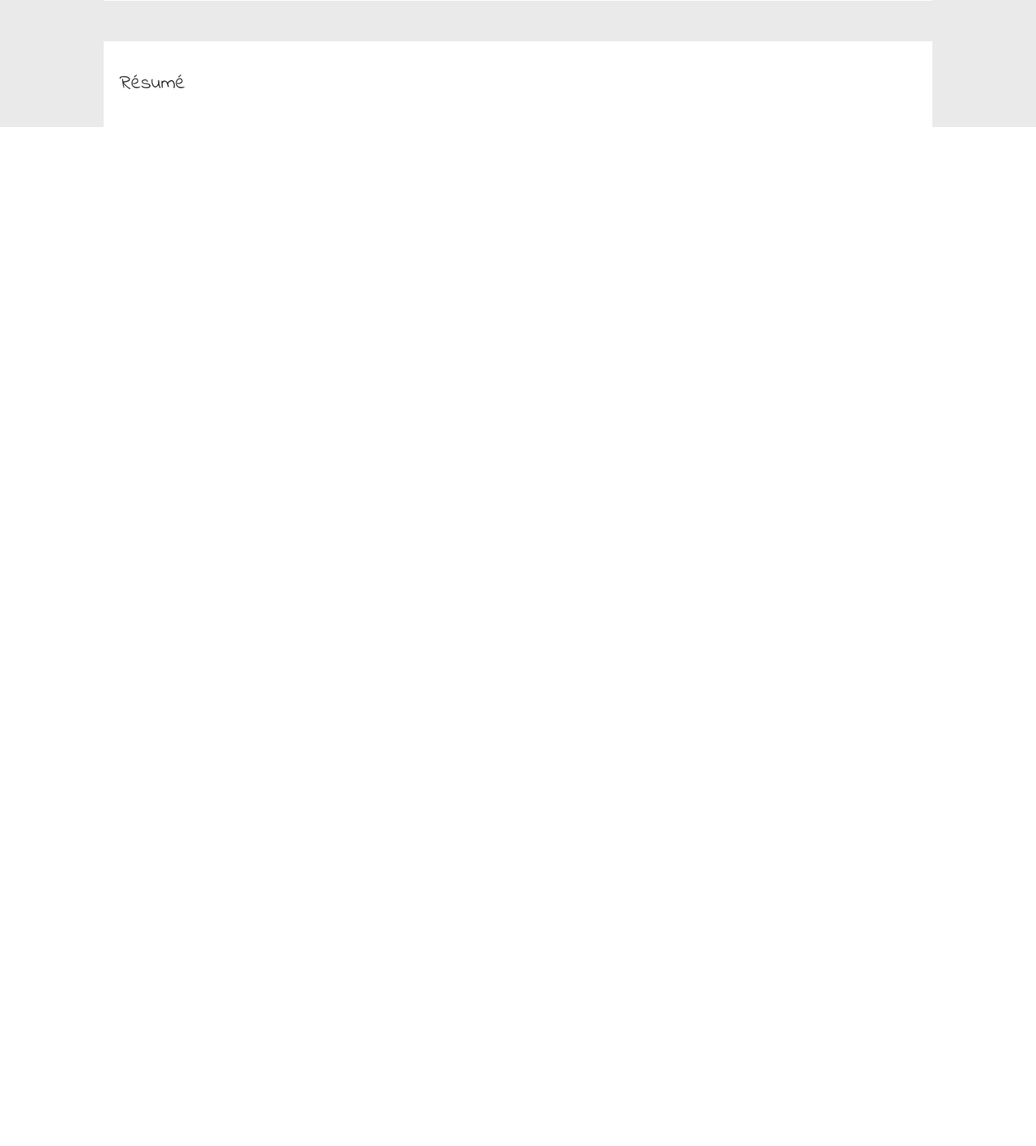
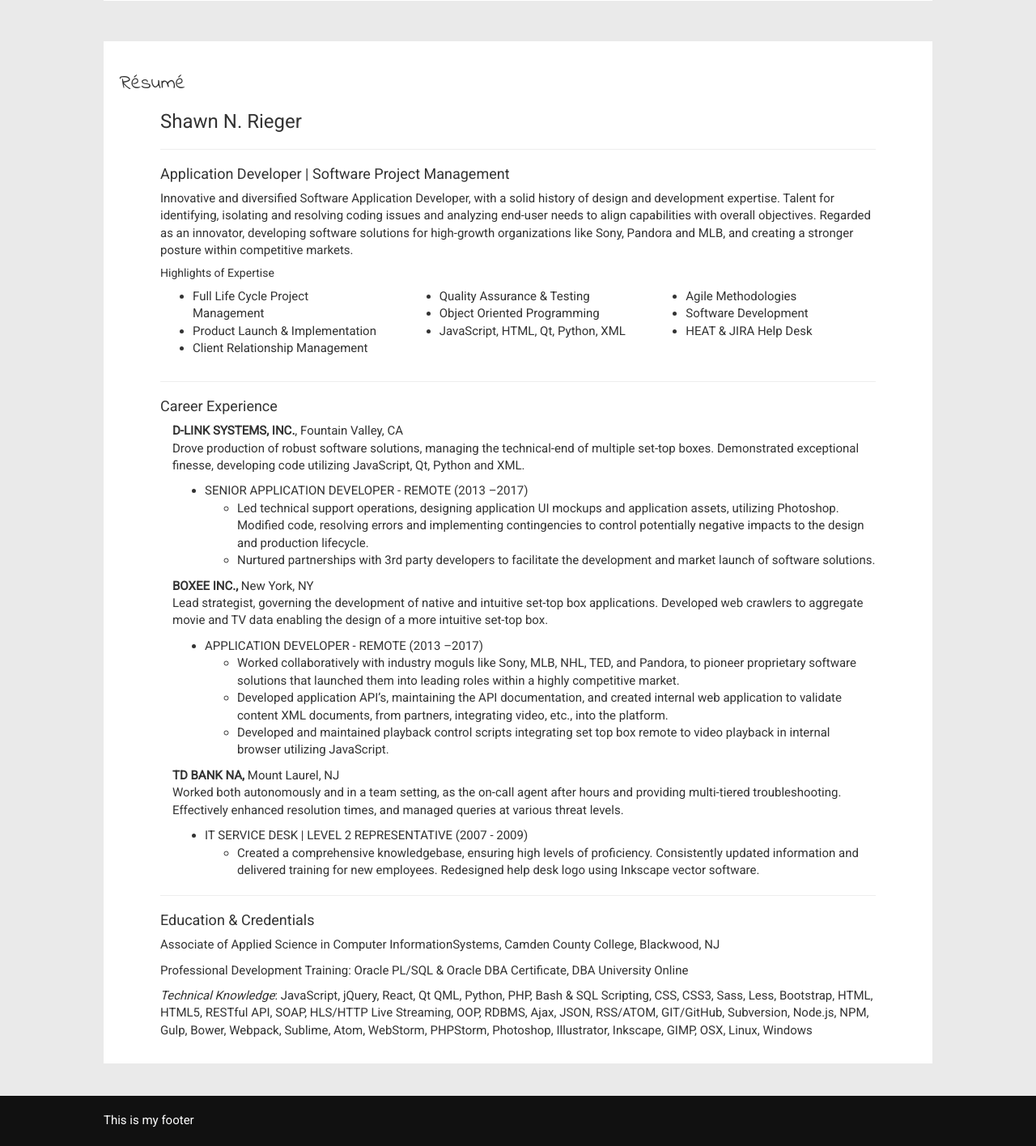
Before and after one commit to riegersn/shawnrieger, a PHP site: page / in a window 1280 px wide. Shown: the part 3992-5408 px from the top of the page at 81% size. Before the commit the page ends 4149 px from the top, so only its background shows below. Run offline with PHP 8.4, Linux system fonts and the light colour scheme; style sheets or scripts are compiled from the project's sources; some libraries are stand-ins or nearby versions.

Commit message:
resume + footer

```diff
--- a/index.html
+++ b/index.html
@@ -128,8 +128,77 @@
 <section id="resume">
   <div class="content">
     <h3>Résumé</h3>
+    <div class="resume-wrap">
+      <h3>Shawn N. Rieger</h3>
+      <hr />
+      <h4>Application Developer | Software Project Management</h4>
+      <p>Innovative and diversified Software Application Developer, with a solid history of design and development expertise. Talent for identifying, isolating and resolving coding issues and analyzing end-user needs to align capabilities with overall objectives. Regarded as an innovator, developing software solutions for high-growth organizations like Sony, Pandora and MLB, and creating a stronger posture within competitive markets.</p>
+      <h5>Highlights of Expertise</h5>
+      <div class="row">
+        <div class="col-xs-4">
+          <ul>
+            <li>Full Life Cycle Project Management</li>
+            <li>Product Launch &amp; Implementation</li>
+            <li>Client Relationship Management</li>
+          </ul>
+        </div>
+        <div class="col-xs-4">
+          <ul>
+            <li>Quality Assurance &amp; Testing</li>
+            <li>Object Oriented Programming</li>
+            <li>JavaScript, HTML, Qt, Python, XML</li>
+          </ul>
+        </div>
+        <div class="col-xs-4">
+          <ul>
+            <li>Agile Methodologies</li>
+            <li>Software Development</li>
+            <li>HEAT &amp; JIRA Help Desk</li>
+          </ul>
+        </div>
+      </div>
+      <hr />
+      <h4>Career Experience</h4>
+      <div style="margin-left: 15px;">
+        <p><strong>D-LINK SYSTEMS, INC.</strong>, Fountain Valley, CA<br>Drove production of robust software solutions, managing the technical-end of multiple set-top boxes. Demonstrated exceptional finesse, developing code utilizing JavaScript, Qt, Python and XML.</p>
+        <ul>
+          <li>SENIOR APPLICATION DEVELOPER - REMOTE (2013 –2017)</li>
+          <ul>
+            <li>Led technical support operations, designing application UI mockups and application assets, utilizing Photoshop.  Modified code,  resolving errors and implementing contingencies to control potentially negative impacts to the design and production lifecycle.</li>
+            <li>Nurtured partnerships with 3rd party developers to facilitate the development and market launch of software solutions.</li>
+          </ul>
+        </ul>
+        <p><strong>BOXEE INC.,</strong> New York, NY<br>Lead strategist, governing the development of native and intuitive set-top box applications. Developed web crawlers to aggregate movie and TV data enabling the design of a more intuitive set-top box.</p>
+        <ul>
+          <li>APPLICATION DEVELOPER - REMOTE (2013 –2017)</li>
+          <ul>
+            <li>Worked collaboratively with industry moguls like Sony, MLB, NHL, TED, and Pandora, to pioneer proprietary software solutions that launched them into leading roles within a highly competitive market.</li>
+            <li>Developed application API’s, maintaining the API documentation, and created internal web application to validate content XML documents, from partners, integrating video, etc., into the platform.</li>
+            <li>Developed and maintained playback control scripts integrating set top box remote to video playback in internal browser utilizing JavaScript.</li>
+          </ul>
+        </ul>
+        <p><strong>TD BANK NA,</strong> Mount Laurel, NJ<br>Worked both autonomously and in a team setting, as the on-call agent after  hours and providing multi-tiered troubleshooting. Effectively enhanced resolution times, and managed queries at various threat levels.</p>
+        <ul>
+          <li>IT SERVICE DESK | LEVEL 2 REPRESENTATIVE (2007 - 2009)</li>
+          <ul>
+            <li>Created a comprehensive knowledgebase, ensuring high levels of proficiency.  Consistently updated information and delivered training for new employees. Redesigned help desk logo using Inkscape vector software.</li>
+          </ul>
+        </ul>
+      </div>
+      <hr />
+      <h4>Education &amp; Credentials</h4>
+      <p>Associate of Applied Science in Computer InformationSystems, Camden County College, Blackwood, NJ</p>
+      <p>Professional Development Training: Oracle PL/SQL &amp; Oracle DBA Certificate, DBA University Online</p>
+      <p><em>Technical Knowledge</em>: JavaScript, jQuery, React, Qt QML, Python, PHP, Bash &amp; SQL Scripting, CSS, CSS3, Sass, Less,  Bootstrap,  HTML,  HTML5,  RESTful  API,  SOAP,  HLS/HTTP  Live  Streaming,  OOP,  RDBMS,  Ajax,  JSON, RSS/ATOM,  GIT/GitHub,  Subversion,  Node.js,  NPM,  Gulp,  Bower,  Webpack,  Sublime,  Atom,  WebStorm, PHPStorm, Photoshop, Illustrator, Inkscape, GIMP, OSX, Linux, Windows</p>
+    </div>
   </div>
 </section>
+
+<footer class="footer">
+  <div class="content">
+    This is my footer
+  </div>
+</footer>
 
 <div id="lightbox">
   <span class="help"></span>
--- a/sass/main.scss
+++ b/sass/main.scss
@@ -4,6 +4,7 @@
 @import "partials/_nav";
 @import "partials/_photogrid";
 @import "partials/_lightbox";
+@import "partials/_footer";
 
 section {
   max-width: 1024px;
@@ -24,6 +25,16 @@ section {
   .content {
     padding: 20px;
     background-color: $white;
+    .resume-wrap {
+      padding: 0 50px;
+    }
+  }
+}
+
+.navbar, .footer {
+  .content {
+    margin: 0 auto;
+    max-width: 1024px;
   }
 }
 
--- a/sass/partials/_basics.scss
+++ b/sass/partials/_basics.scss
@@ -6,8 +6,8 @@ $nav-hover: #f5f5f5;
 $flower: 'Indie Flower', cursive;
 $roboto: 'Roboto', sans-serif;
 
-h3 {
-  // font-size: 20px;
+section > div > h3:nth-child(1) {
+  // font-size: 28px;
   margin-bottom: 20px;
   font-family: $flower;
   text-transform: capitalize;
--- /dev/null
+++ b/sass/partials/_footer.scss
@@ -0,0 +1,6 @@
+.footer {
+  margin-top: 40px;
+  padding: 20px;
+  background-color: $black;
+  color: $white;
+}
--- a/sass/partials/_nav.scss
+++ b/sass/partials/_nav.scss
@@ -1,9 +1,5 @@
 .navbar {
   background-color: $white;
-  .content {
-    margin: 0 auto;
-    max-width: 1024px;
-  }
   .navbar-brand {
     color: $black;
     font-family: $flower;
```
